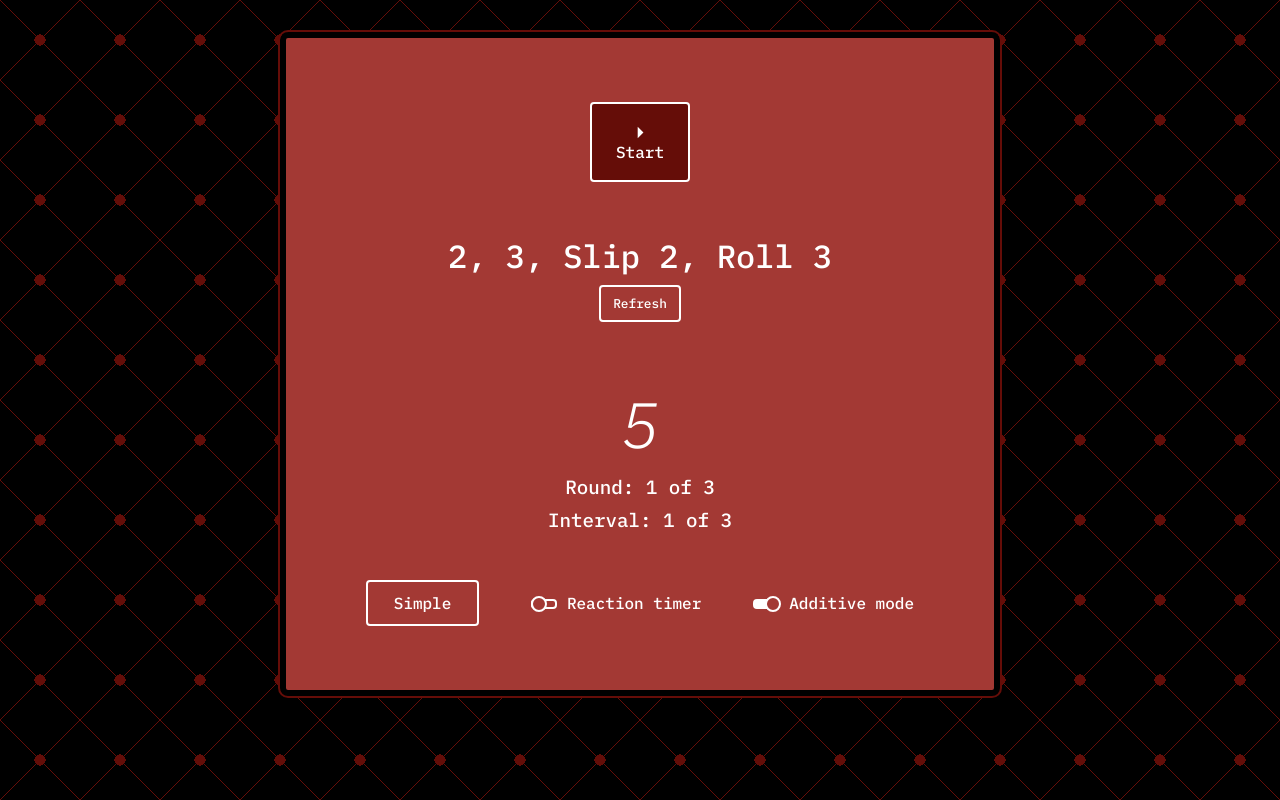
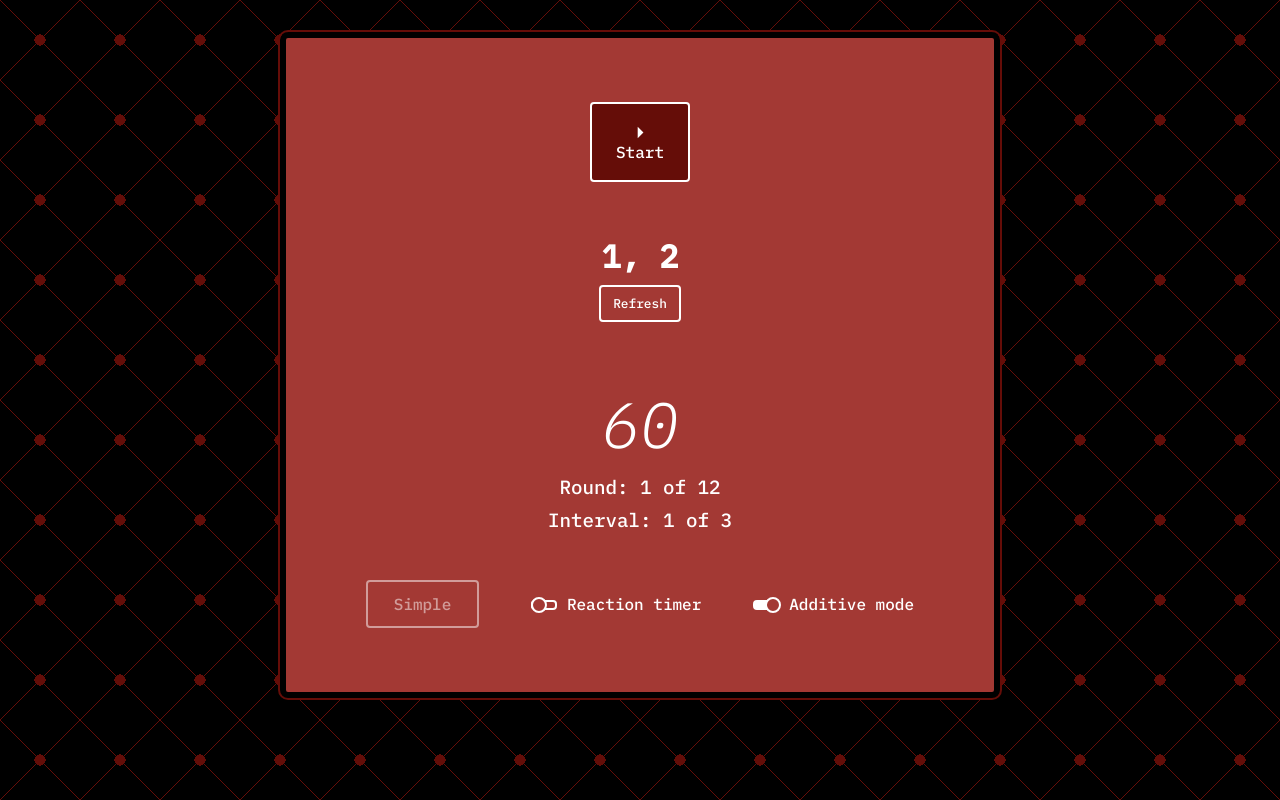
Before and after one commit to guillermogineste/boxing-combinations-timer, a React (Create React App) app: page / in a window 1280 px wide. Both pictures are taken after a click on the label "Additive mode". Built offline with nearby package versions, Linux system fonts and the light colour scheme.

Commit message:
Update 7 files

```diff
--- a/src/App.tsx
+++ b/src/App.tsx
@@ -4,18 +4,19 @@ import DisplayCombination from "./components/DisplayCombination/DisplayCombinati
 import TimerDisplay from "./components/TimerDisplay/TimerDisplay";
 import ControlButtons from "./components/ControlButtons/ControlButtons";
 import SettingsPanel from "./components/SettingsPanel/SettingsPanel";
+import DisplayAdditiveSet from "./components/DisplayAdditiveSet/DisplayAdditiveSet";
 
-import { Combination, CombinationSet } from "./types";
+import { Combination, AdditiveSet } from "./types";
 
 import { getRandomCombination } from "./utils/getRandomCombination";
 import { getRandomSet } from "./utils/getRandomSet";
 import { playBeep } from "./utils/playBeep";
 
 // Constants
-const REST_TIME = 20;
-const NUMBER_OF_ROUNDS = 3;
+const REST_TIME = 60;
+const NUMBER_OF_ROUNDS = 12;
 const INTERVALS_PER_ROUND = 3;
-const INTERVAL_TIME = 5;
+const INTERVAL_TIME = 60;
 // Constants for initial state
 const INITIAL_ROUND = 1;
 const INITIAL_INTERVAL = 1;
@@ -27,14 +28,14 @@ const INITIAL_MAX_ACTION_BEEP_INTERVAL = 4000;
 
 const App: React.FC = () => {
   // State to hold the random combination
-  const [randomCombination, setRandomCombination] =
+  const [currentCombination, setCurrentCombination] =
     useState<Combination | null>(null);
 
   // Additive set
   const [isAdditiveModeEnabled, setIsAdditiveModeEnabled] = useState(false);
   // const [currentAdditiveInterval, setCurrentAdditiveInterval] = useState(1);
   const [currentAdditiveSet, setCurrentAdditiveSet] =
-    useState<CombinationSet | null>(null);
+    useState<AdditiveSet | null>(null);
 
   // Countdown type
   const [countdownType, setCountdownType] = useState<"interval" | "rest">(
@@ -69,12 +70,14 @@ const App: React.FC = () => {
 
   // Refresh the combination
   const refreshCombination = () => {
-    setRandomCombination(getRandomCombination(selectedLevel));
+    setCurrentCombination(getRandomCombination(selectedLevel));
+    setCurrentAdditiveSet(getRandomSet());
   };
 
   // useEffect to set the random combination when the component mounts
   useEffect(() => {
-    setRandomCombination(getRandomCombination(selectedLevel));
+    setCurrentCombination(getRandomCombination(selectedLevel));
+    setCurrentAdditiveSet(getRandomSet());
   }, [selectedLevel]);
 
   const checkConditions = ({
@@ -145,7 +148,7 @@ const App: React.FC = () => {
           setCountdown(newCountdownDuration);
 
           if (countdownType === "interval") {
-            setRandomCombination(getRandomCombination(selectedLevel));
+            setCurrentCombination(getRandomCombination(selectedLevel));
           }
 
           if (conditions.isNextIntervalInRound) {
@@ -159,14 +162,18 @@ const App: React.FC = () => {
             setCountdownType("interval");
             setCurrentInterval(1);
             setCurrentRound(currentRound + 1);
+            setCurrentAdditiveSet(getRandomSet());
+            console.log(currentAdditiveSet);
           } else {
+            // End of woekout
             setIsTimerRunning(false);
             setCurrentRound(INITIAL_ROUND);
             setCurrentInterval(INITIAL_INTERVAL);
             setIsResting(INITIAL_IS_RESTING);
             setCountdown(INTERVAL_TIME);
             setCountdownType(INITIAL_COUNTDOWN_TYPE);
-            setRandomCombination(getRandomCombination(selectedLevel));
+            setCurrentCombination(getRandomCombination(selectedLevel));
+            setCurrentAdditiveSet(getRandomSet());
           }
         }
       }, 1000);
@@ -183,6 +190,11 @@ const App: React.FC = () => {
     countdownType,
     selectedLevel,
   ]);
+
+  useEffect(() => {
+    // Whenever isAdditiveModeEnabled changes, get a new random set.
+    setCurrentAdditiveSet(getRandomSet());
+  }, [isAdditiveModeEnabled]);
 
   // useEffect for the action beep
   useEffect(() => {
@@ -239,7 +251,8 @@ const App: React.FC = () => {
     setIsResting(INITIAL_IS_RESTING); // Not resting
     setCountdown(INTERVAL_TIME); // Reset countdown to 60 seconds
     setCountdownType(INITIAL_COUNTDOWN_TYPE); // Set type to interval
-    setRandomCombination(getRandomCombination(selectedLevel)); // Fetch a new random combination
+    setCurrentCombination(getRandomCombination(selectedLevel)); // Fetch a new random combination
+    setCurrentAdditiveSet(getRandomSet()); // Fetch a new random set
   };
 
   // Function to replay the current interval
@@ -259,7 +272,6 @@ const App: React.FC = () => {
     isTimerRunning ||
     currentInterval > 1 ||
     countdown < (countdownType === "interval" ? INTERVAL_TIME : REST_TIME);
-
   return (
     <div className={`App ${isResting ? "is-rest" : "is-work"}`}>
       <ControlButtons
@@ -270,12 +282,21 @@ const App: React.FC = () => {
         shouldShowResetButton={shouldShowResetButton}
         shouldShowReplayButton={shouldShowReplayButton}
       />
-      {randomCombination ? (
-        <DisplayCombination
-          combination={randomCombination}
-          refreshCombination={refreshCombination}
-          isResting={isResting}
-        />
+      {currentCombination ? (
+        isAdditiveModeEnabled ? (
+          <DisplayAdditiveSet
+            additiveSet={currentAdditiveSet}
+            isResting={isResting}
+            currentInterval={currentInterval}
+            refreshCombination={refreshCombination}
+          />
+        ) : (
+          <DisplayCombination
+            combination={currentCombination}
+            refreshCombination={refreshCombination}
+            isResting={isResting}
+          />
+        )
       ) : (
         <p>Loading...</p>
       )}
--- a/src/combinations.json
+++ b/src/combinations.json
@@ -244,6 +244,12 @@
       "description": "Slip 2, L Upper(5), 2, 3"
     },
     {
+      "description": "Slip 2, L Upper(5)"
+    },
+    {
+      "description": "Pull 1, 1, 2"
+    },
+    {
       "description": "1, Parry 1, 1, 2, Roll 3, Roll R Hook(4)"
     },
     {
@@ -294,7 +300,7 @@
       "description": "Slip 2 w/ L step (faint), step R w/ L foot, Pivot R, 2, 3, 2"
     },
     {
-      "description": "1 w/ step to R, 2, Hook head(3) or liver(7)"
+      "description": "1 w/ step to R, 2, L head(3) or liver(7)"
     },
     {
       "description": "1, 2 w/ step to L, Switch hips to L w/ Hook to head, 2, L head(3) or body(7)"
@@ -306,30 +312,43 @@
   "additive": [
     {
       "set1": [{ "description": "1, 2" }],
-      "set2": [{ "description": "1, 2, Parry 1, Block 2" }],
-      "set3": [
-        {
-          "description": "1, 2, Parry 1, Block 2, 3, R Upper(6)"
-        }
-      ]
+      "set2": [{ "description": "Parry 1, Block 2" }],
+      "set3": [{ "description": "3, R Upper(6)" }]
+    },
+    {
+      "set1": [{ "description": "1, 2" }],
+      "set2": [{ "description": "Slip 1, Roll 2" }],
+      "set3": [{ "description": "3, Body 2" }]
     },
     {
       "set1": [{ "description": "3, R Upper(6)" }],
-      "set2": [{ "description": "3, R Upper(6), Slip Left, Roll Right" }],
-      "set3": [
-        {
-          "description": "3, R Upper(6), Slip Left, Roll Right, 1, 2"
-        }
-      ]
+      "set2": [{ "description": "Slip 1, Roll 2" }],
+      "set3": [{ "description": "1, 2" }]
     },
     {
       "set1": [{ "description": "2, 3" }],
-      "set2": [{ "description": "2, 3, Block left body, Parry 2" }],
-      "set3": [
-        {
-          "description": "2, 3, Block left body, Parry 2, R Upper(6), 3 to Body"
-        }
-      ]
+      "set2": [{ "description": "Block left body, Parry 2" }],
+      "set3": [{ "description": "R Upper(6), 3 to Body" }]
+    },
+    {
+      "set1": [{ "description": "1, 2" }],
+      "set2": [{ "description": "Slip 1, Roll 2" }],
+      "set3": [{ "description": "3, 2" }]
+    },
+    {
+      "set1": [{ "description": "1, 1, Body 2" }],
+      "set2": [{ "description": "3, 6" }],
+      "set3": [{ "description": "Slip 2, 7" }]
+    },
+    {
+      "set1": [{ "description": "L foot step inside, Back, L foot step left" }],
+      "set2": [{ "description": "1 w/ step inside, Back, 2 w/ step left" }],
+      "set3": [{ "description": "R foot pull 2, Back, R foot slip 1" }]
+    },
+    {
+      "set1": [{ "description": "Double 1, 2" }],
+      "set2": [{ "description": "Slip 1, 2, 3" }],
+      "set3": [{ "description": "Slip 2, 3, 2" }]
     }
   ]
 }
--- /dev/null
+++ b/src/components/DisplayAdditiveSet/DisplayAdditiveSet.tsx
@@ -0,0 +1,54 @@
+import React from "react";
+import { AdditiveSet } from "../../types";
+
+interface DisplayAdditiveSetProps {
+  additiveSet: AdditiveSet | null;
+  refreshCombination: () => void;
+  isResting: boolean;
+  currentInterval: number;
+}
+
+const DisplayAdditiveSet: React.FC<DisplayAdditiveSetProps> = ({
+  additiveSet,
+  refreshCombination,
+  isResting,
+  currentInterval,
+}) => {
+  if (!additiveSet) {
+    return <div>No data available</div>;
+  }
+
+  const setsArray = [additiveSet.set1, additiveSet.set2, additiveSet.set3];
+
+  const renderSet = (set: Array<{ description: string }>, index: number) => (
+    <div key={index}>
+      {set.map((item, idx) => (
+        <h1
+          className={`heading heading--1 additive-set ${
+            currentInterval === index + 1 ? "additive-set--active" : ""
+          }`}
+          key={idx}
+        >
+          {item.description}
+        </h1>
+      ))}
+    </div>
+  );
+
+  return (
+    <div className="display-combination">
+      {!isResting &&
+        setsArray
+          .slice(0, currentInterval)
+          .map((set, index) => renderSet(set, index))}
+      {isResting && <h1 className={`heading heading--1`}>Rest</h1>}
+      {!isResting && (
+        <button className="button button--refresh" onClick={refreshCombination}>
+          Refresh
+        </button>
+      )}
+    </div>
+  );
+};
+
+export default DisplayAdditiveSet;
--- a/src/components/SettingsPanel/SettingsPanel.tsx
+++ b/src/components/SettingsPanel/SettingsPanel.tsx
@@ -21,6 +21,7 @@ const SettingsPanel: React.FC<SettingsPanelProps> = ({
     <div className="settings">
       <select
         className="level-dropdown"
+        disabled={isAdditiveModeEnabled}
         onChange={(e) =>
           setSelectedLevel(e.target.value as "simple" | "advanced" | "both")
         }
--- a/src/styles.css
+++ b/src/styles.css
@@ -1,4 +1,4 @@
-@import url("https://fonts.googleapis.com/css2?family=IBM+Plex+Mono:ital,wght@0,500;1,200;1,300;1,500;1,600&display=swap");
+@import url("https://fonts.googleapis.com/css2?family=IBM+Plex+Mono:ital,wght@0,300;0,500;1,200;1,300;1,500;1,600&display=swap");
 @import url("./reset.css");
 
 html {
@@ -121,6 +121,16 @@ html:has(.is-rest) {
   font-weight: 500;
 }
 
+.additive-set {
+  font-weight: 300;
+  opacity: 0.75;
+}
+
+.additive-set--active {
+  font-weight: 600;
+  opacity: 1;
+}
+
 /* Control Buttons styles */
 .button {
   font-family: sans-serif;
@@ -210,6 +220,9 @@ html:has(.is-rest) {
 
   border: 2px solid white;
 }
+.level-dropdown:disabled {
+  opacity: 0.5;
+}
 .level-dropdown:hover {
   background: #650d08;
 }
--- a/src/types/index.tsx
+++ b/src/types/index.tsx
@@ -7,7 +7,7 @@ export interface Combinations {
   advanced: Combination[];
 }
 
-export interface CombinationSet {
+export interface AdditiveSet {
   set1: Array<{ description: string }>;
   set2: Array<{ description: string }>;
   set3: Array<{ description: string }>;
--- a/src/utils/getRandomSet.tsx
+++ b/src/utils/getRandomSet.tsx
@@ -1,8 +1,8 @@
 import combinations from "../combinations.json";
-import { CombinationSet } from "../types";
+import { AdditiveSet } from "../types";
 
-export const getRandomSet = (): CombinationSet => {
-  const list: CombinationSet[] = combinations["additive"];
+export const getRandomSet = (): AdditiveSet => {
+  const list: AdditiveSet[] = combinations["additive"];
   const randomIndex = Math.floor(Math.random() * list.length);
   return list[randomIndex];
 };
```
